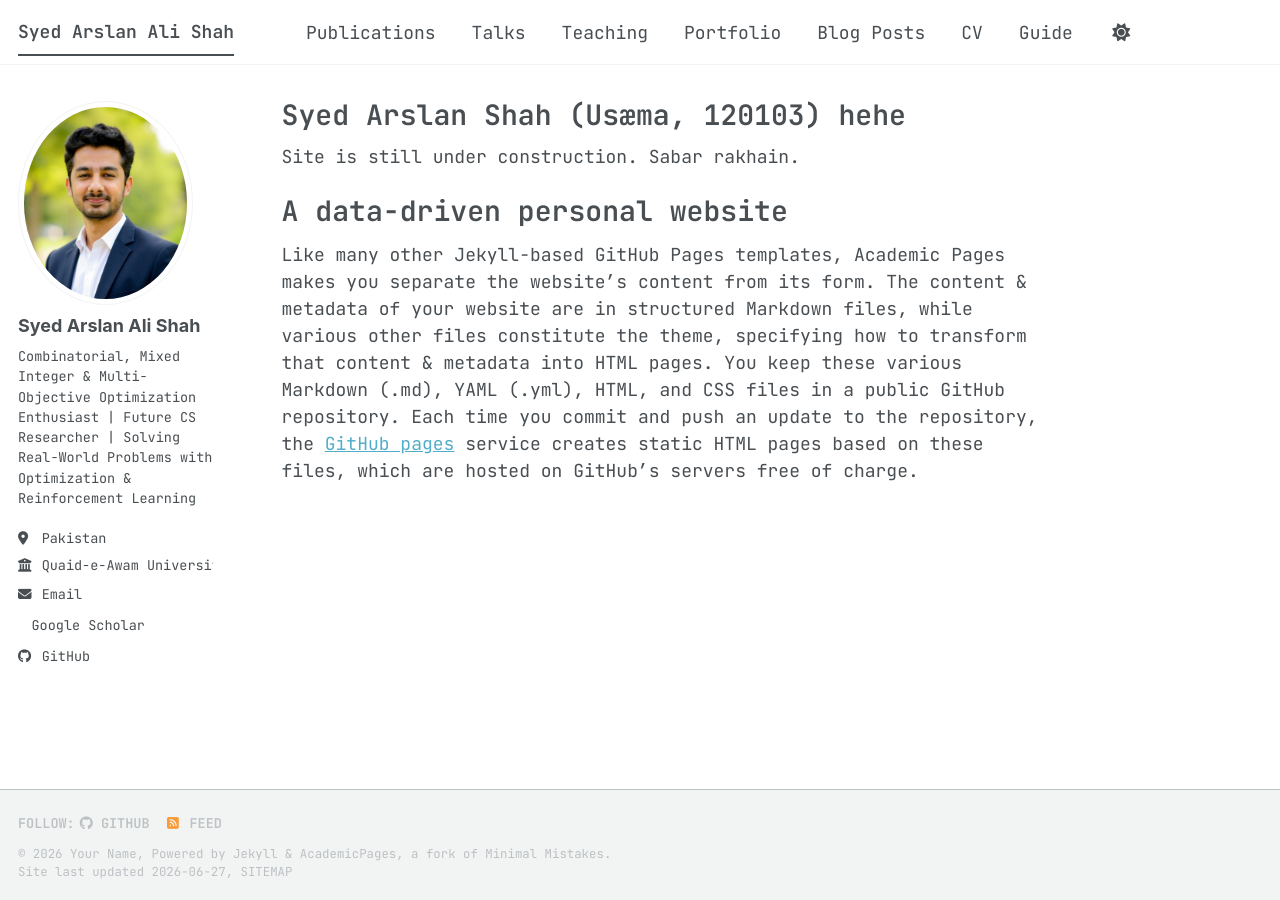
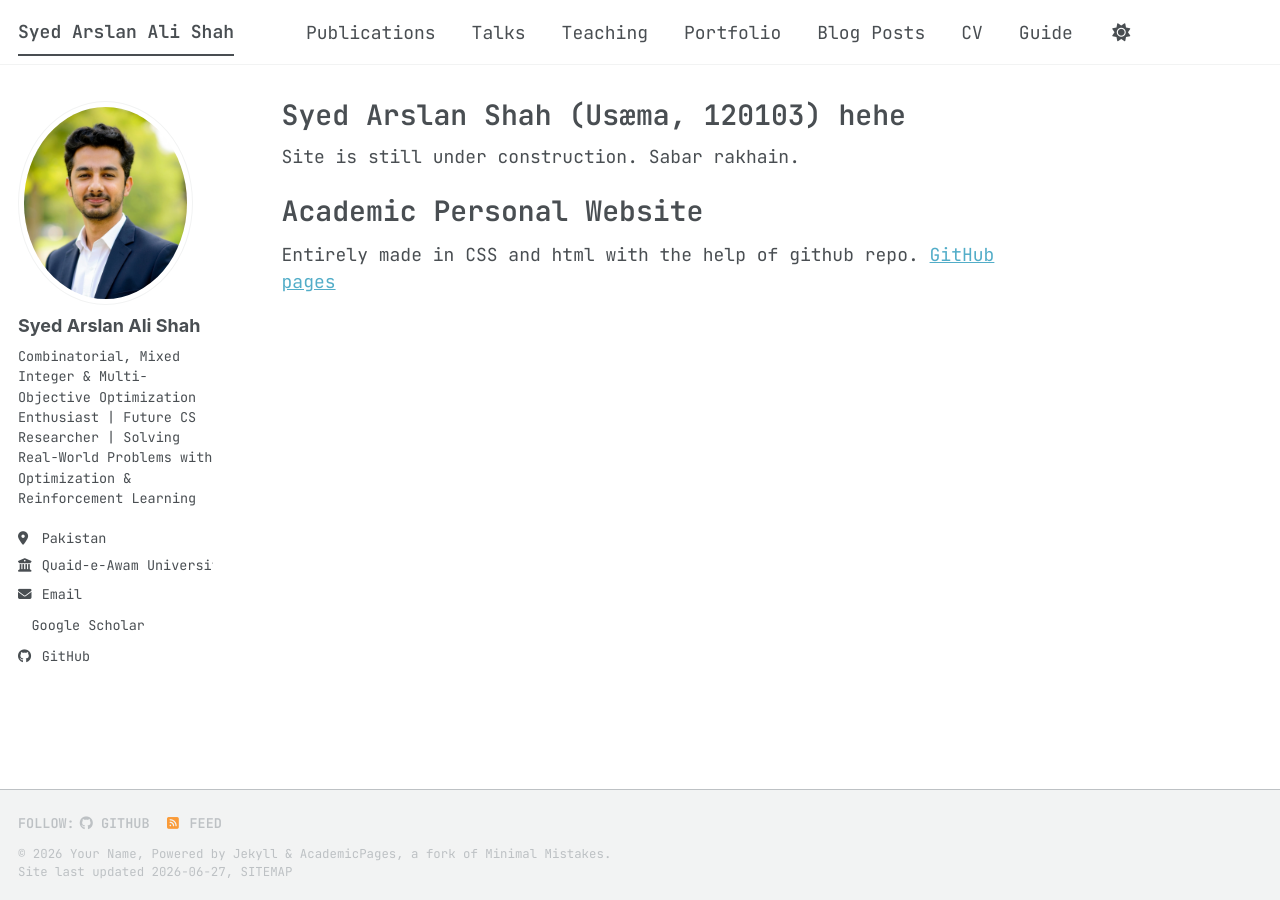
Before and after one commit to syedarslann/syedarslann.github.io, a Jekyll site: the page built from _pages/about.md, in a window 1280 px wide. Built offline with Jekyll 4.4.1, drawn with Linux system fonts in a browser that asks for light colours; a style sheet for code colours, icons or effects is not loaded.

Commit message:
Update about.md

```diff
--- a/_pages/about.md
+++ b/_pages/about.md
@@ -11,6 +11,6 @@ Site is still under construction. Sabar rakhain.
 
 
 
-A data-driven personal website
+Academic Personal Website
 ======
-Like many other Jekyll-based GitHub Pages templates, Academic Pages makes you separate the website's content from its form. The content & metadata of your website are in structured Markdown files, while various other files constitute the theme, specifying how to transform that content & metadata into HTML pages. You keep these various Markdown (.md), YAML (.yml), HTML, and CSS files in a public GitHub repository. Each time you commit and push an update to the repository, the [GitHub pages](https://pages.github.com/) service creates static HTML pages based on these files, which are hosted on GitHub's servers free of charge.
+Entirely made in CSS and html with the help of github repo. [GitHub pages](https://pages.github.com/)
```
